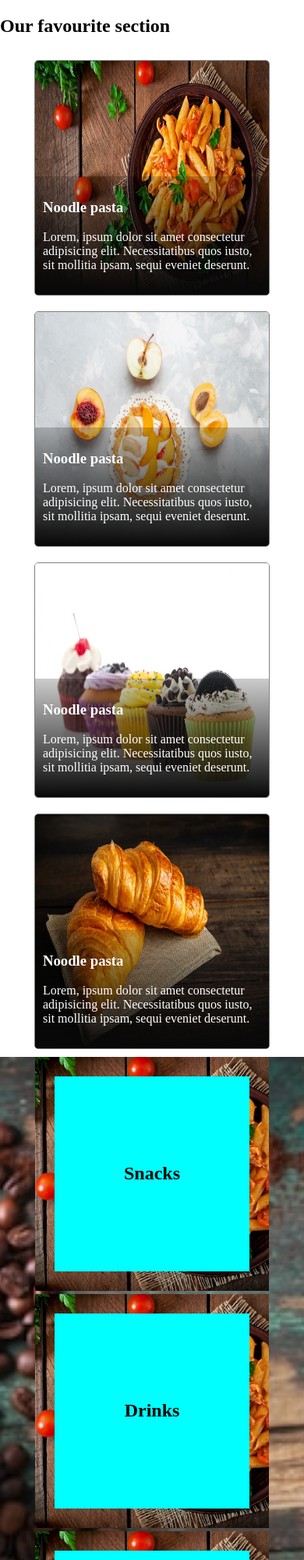
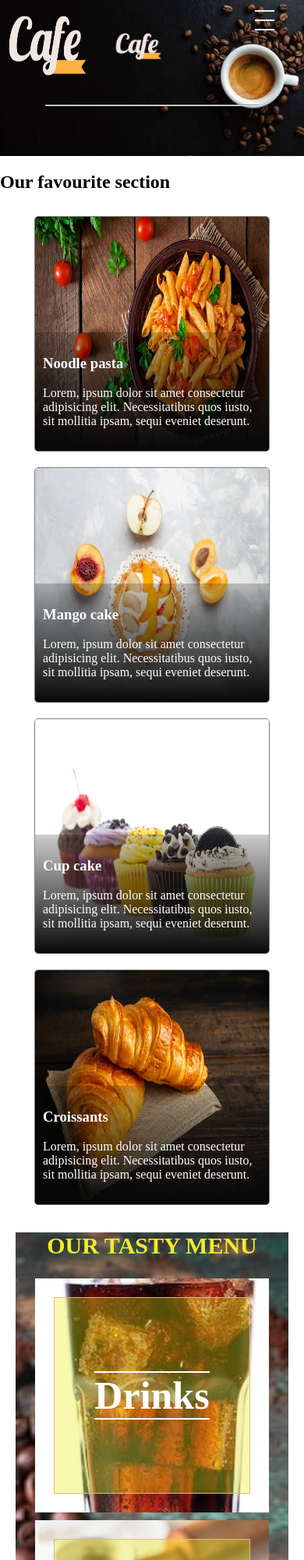
Before and after one commit to RabeyaIslam99/Cafeteria, a plain HTML site: page index.html in a window 390 px wide. Shown: the top 2000 px of the page at 78% size. Drawn offline with Linux system fonts and the light colour scheme.

Commit message:
last part updated

```diff
--- a/CSS/style.css
+++ b/CSS/style.css
@@ -2,56 +2,66 @@
      margin: 0;
      padding: 0;
  }
-.navbar-layout{
-     position: relative;
-}
+
 .nav-logo{
     width: 80px;
     height: 40px;
 }
-.navbar-img{
+.banner{
+    background-image: url(../images/home-banner-1.jpg);
+    background-size: cover;
+    background-position: center;
+    height: 400px;
+  }
+  .logo{
+    text-align: center;
+  }
+  .nav {
+    height: 50px;
+    width: 100%;
+    background: rgba(0,0,0,0.0);
+    position: relative;
+  }
 
-    width:100%;
-    height: 450px;
+  .nav > .nav-header {
+    display: inline;
   }
-.nav-underline{
-     color: lightslategray;
-    width: 100%;
-    position: absolute;
-
-    margin: 150px 200px 0 0;
-   top: 0;
-   text-align: center;
 
 
+  #hidden{
+    color: aqua;
+   padding: 20px;
   }
-.navbar-title {
-    color: rgb(236, 238, 241);
-    width: 100%;
-   font-size: 20px;
-    position: absolute;
-    margin: 250px 200px 0 0;
-   top: 0;
+  .nav > .nav-header > .nav-title {
+    display: none;
+    font-size: 22px;
+    color: #fff;
+    padding: 10px 10px 10px 10px;
+  }
+
+  .nav > .nav-btn {
+    display: none;
+  }
+
+  .nav > .nav-links {
+
     text-align: center;
+    font-size: 18px;
+  }
 
+  .nav > .nav-links > a {
+    display: inline-block;
+    padding: 13px 10px 13px 10px;
+    text-decoration: none;
+    color: #efefef;
   }
-.home-navbar a{
 
-    text-decoration: none;
-    color: white;
-    padding: 40px;
-    text-align: center;
-    /* background-image: url('../images/download.png'); */
+  .nav > .nav-links > a:hover {
+    background-color: rgba(0, 0, 0, 0.3);
+  }
 
-}
-.home-navbar{
-    position: absolute;
-
-     margin: 100px 200px 0 350px;
-    top: 0;
-    text-align: center;
-    /* background-image: url('../images/download.png'); */
-
+  .nav > #nav-check {
+    display: none;
   }
   /* Our favourite section album card */
 .photo-album{
@@ -118,13 +128,22 @@
         background-size: cover;
         background-position: center;
         height: auto;
+        padding: 200px;
+        margin: 20px;
 
+ }
+ .menu-title{
+     color: white;
+     text-align: center;
+     font-size: 30px;
+     color: rgb(242, 235, 41);
  }
 
  .container{
     display: grid;
     grid-template-columns: repeat(3 , 1fr);
-    gap: 4px;
+    /* gap: 2px; */
+
     align-items: center;
     justify-items: center;
  }
@@ -138,15 +157,43 @@
     justify-content: center;
 }
 .card-description{
-background-color: aqua;
+        background-color: rgba(233, 237, 12, 0.333);
+        border: 1px solid burlywood;
         text-align: center;
         height: 250px;
         width:250px ;
         display: flex;
         align-items: center;
         justify-content: center;
+        opacity: 1;
 
 
+}
+.card-description h1{
+    border-top: 2px solid white;
+    border-bottom: 2px solid white;
+    color: white;
+    font-size: 50px;
+}
+/* Our customer reviews */
+.review-container{
+
+   /* margin: 100px;
+   border-bottom: 2px solid black ;
+   border-width: 6px; */
+   background-image: url(../images/review-back.jpg);
+   background-size: cover;
+   background-position: center;
+   height: auto;
+   padding: 100px;
+   margin: 20px;
+
+}
+.reviews{
+    text-align: center;
+}
+.reviews h1{
+    color: yellow;
 }
 
 
@@ -157,7 +204,14 @@ display: flex;
     .navbar-img{
         width:100%;
     }
-
+     .full-container{
+        background-image: url(../images/home-banner.jpg);
+        background-size: cover;
+        background-position: center;
+        height: auto;
+        padding: 0px;
+        margin: 20px;
+     }
     .navbar-layout{
         position: relative;
    }
@@ -180,10 +234,70 @@ display: flex;
     }
     .container{
         display: grid;
+        gap: 10px;
+        margin-bottom: 30px;
         grid-template-columns: repeat(1 , 1fr);
           justify-content: center;
           align-content: center;
     }
 
-
+    .banner{
+        background-image: url(../images/home-banner-1.jpg);
+        background-size: cover;
+        background-position: center;
+        height: 200px;
+        width:100%
       }
+      .nav > .nav-btn {
+        display: inline-block;
+        position: absolute;
+        right: 0px;
+        top: 0px;
+      }
+      .nav > .nav-btn > label {
+        display: inline-block;
+        width: 50px;
+        height: 50px;
+        padding: 13px;
+      }
+      .nav > .nav-header > .nav-title {
+        display:inline-block;
+        font-size: 22px;
+        color: #fff;
+        padding: 10px 10px 10px 10px;
+      }
+      .nav > .nav-btn > label:hover,.nav  #nav-check:checked ~ .nav-btn > label {
+        background-color: rgba(0, 0, 0, 0.3);
+      }
+      .nav > .nav-btn > label > span {
+        display: block;
+        width: 25px;
+        height: 10px;
+        border-top: 2px solid #eee;
+      }
+      .nav > .nav-links {
+        position: absolute;
+        display: block;
+        width: 100%;
+        background-color: rgba(0, 0, 0, 0.3);
+        height: 0px;
+        transition: all 0.3s ease-in;
+        overflow-y: hidden;
+        top: 50px;
+        left: 0px;
+      }
+      .nav > .nav-links > a {
+        display: block;
+        width: 100%;
+      }
+      .nav > #nav-check:not(:checked) ~ .nav-links {
+        height: 0px;
+      }
+      .nav > #nav-check:checked ~ .nav-links {
+        height: calc(100vh - 50px);
+        overflow-y: auto;
+      }
+      #hidden{
+       display: none;
+      }
+}
--- a/index.html
+++ b/index.html
@@ -9,33 +9,34 @@
 </head>
 <body>
 
-    <!-- Banner and navbar section -->
-    <!-- <section>
-        <div class="navbar-layout">
-             Banner Image -->
-           <!-- <div>
-            <img  class="navbar-img" src="images/home-banner1.jpg" alt="">
-           </div> -->
-           <!-- Navabr start -->
-            <!-- <nav>
-               <div class="home-navbar">
-                <a href="">Menu</a>
-                <a href="">Our Story</a>
-                <img class="nav-logo" src="images/download.png" alt="">
-                <a href="">Events</a>
-                <a href="">Contact</a>
-               </div>
-               <hr class="nav-underline">
-            </nav> -->
-            <!-- Navbar Title -->
-            <!-- <div class="navbar-title">
-                <h1>EAT DELECIOUS</h1>
-                 <h4>STAY HEALTHY</h4>
-            </div> -->
-<!--
+
+    <div class="banner" >
+
+      <div class="nav">
+          <input type="checkbox" id="nav-check">
+          <div class="nav-header">
+            <div class="nav-title">
+              <img  src="images/download.png"alt="" srcset="" style="width: 100px ; height: 100px;">
+            </div>
+          </div>
+          <div class="nav-btn">
+            <label for="nav-check">
+              <span></span>
+              <span></span>
+              <span></span>
+            </label>
+          </div>
+
+          <div class="nav-links">
+            <a href="">Menu</a>
+            <a href="">Our Story</a>
+            <img id="hidden"  src="images/download.png" alt="" srcset="" style="width: 100px ; height: 100px;">
+            <a href="">Events</a>
+            <a href="">Contact</a>
+          </div>
+          <hr class="" style="width: 70%;">
         </div>
-    </section> -->
-
+      </div>
 
     <!-- Our favourite section started -->
     <section>
@@ -63,7 +64,7 @@
                 </div>
 
               <div class="description">
-                <h3>Noodle pasta</h3>
+                <h3>Mango cake</h3>
                 <p>
                   Lorem, ipsum dolor sit amet consectetur adipisicing elit. Necessitatibus quos iusto, sit mollitia ipsam, sequi eveniet deserunt.
                 </p>
@@ -76,7 +77,7 @@
                 </div>
 
               <div class="description">
-                <h3>Noodle pasta</h3>
+                <h3>Cup cake</h3>
                 <p>
                   Lorem, ipsum dolor sit amet consectetur adipisicing elit. Necessitatibus quos iusto, sit mollitia ipsam, sequi eveniet deserunt.
                 </p>
@@ -89,7 +90,7 @@
                 </div>
 
               <div class="description">
-                <h3>Noodle pasta</h3>
+                <h3>Croissants</h3>
                 <p>
                   Lorem, ipsum dolor sit amet consectetur adipisicing elit. Necessitatibus quos iusto, sit mollitia ipsam, sequi eveniet deserunt.
                 </p>
@@ -101,17 +102,18 @@
     </section>
       <!-- Our tasty menu -->
          <section class="full-container">
+           <h1 class="menu-title"> OUR TASTY MENU</h1>
              <div class="container">
                  <!--  crad 1 -->
-                 <div class='card' style="background-image: url(images/card-img1.jpg);
+                 <div class='card' style="background-image: url(images/drinks1.jpg);
                  background-size: cover;
                  background-position: center;">
                     <div class="card-description">
-                      <h1>Snacks</h1>
+                      <h1>Drinks</h1>
                     </div>
                  </div>
                  <!-- crad 2-->
-                 <div  class='card' style="background-image: url(images/card-img1.jpg);
+                 <div  class='card' style="background-image: url(images/snacks1.jpg);
                  background-size: cover;
                  background-position: center;">
                   <div class="card-description">
@@ -119,7 +121,7 @@
                   </div>
                  </div>
                  <!-- crad 3 -->
-                 <div  class='card' style="background-image: url(images/card-img1.jpg);
+                 <div  class='card' style="background-image: url(images/lunch2.jpg);
                  background-size: cover;
                  background-position: center;">
                      <div class="card-description">
@@ -131,5 +133,57 @@
 
 
          </section>
+
+
+         <!-- Our customer reviews -->
+         <section class="review-container">
+           <div class="reviews">
+             <h1>Customer Reviews</h1>
+             <p>Lorem ipsum dolor sit amet, consectetur adipisicing elit. Odio quaerat necessitatibus veniam reiciendis quod hic, itaque aspernatur excepturi perferendis reprehenderit praesentium amet modi quasi aperiam pariatur qui, porro molestias nemo, quos recusandae. Nobis cumque mollitia maiores perferendis animi! Cupiditate quia tempore earum maxime mollitia velit fugiat, vero laborum reiciendis cumque.
+              <hr style="width: 5%;
+             ">
+             </p>
+             <h3>Jhon smith</h3>
+           </div>
+
+
+         </section>
+         <!-- Last Part start-->
+<!--
+          <section>
+            <div class="row"> -->
+               <!-- column 1 -->
+               <!-- <div class="col-3">
+                 <div class="row">
+                   <img src="images/card-img1.jpg" alt="">
+                 </div>
+               </div> -->
+               <!-- column 2 -->
+               <!-- <div class="col-3"> -->
+                 <!-- Row 1 -->
+                 <!-- <div class="row">
+                      <img src="images/banner-2.jpg" alt="">
+                 </div> -->
+                 <!-- Row 2 -->
+                  <!-- <div class="row">
+                     <img src="images/card-img2.jpg" alt="">
+                  </div> -->
+
+               <!-- column 3 -->
+               <!-- <div class="col-3"> -->
+
+               <!-- </div> -->
+               <!-- column 4 -->
+               <!-- <div class="col-3"> -->
+
+               <!-- </div>
+            </div>
+            <div class="row">
+
+            </div>
+          </section> -->
+
+         <!-- Last Part end -->
+
 </body>
 </html>
```
Also changed, not shown: images/review-back.jpg (added). Lines whose indentation alone changed are shown as unchanged.
